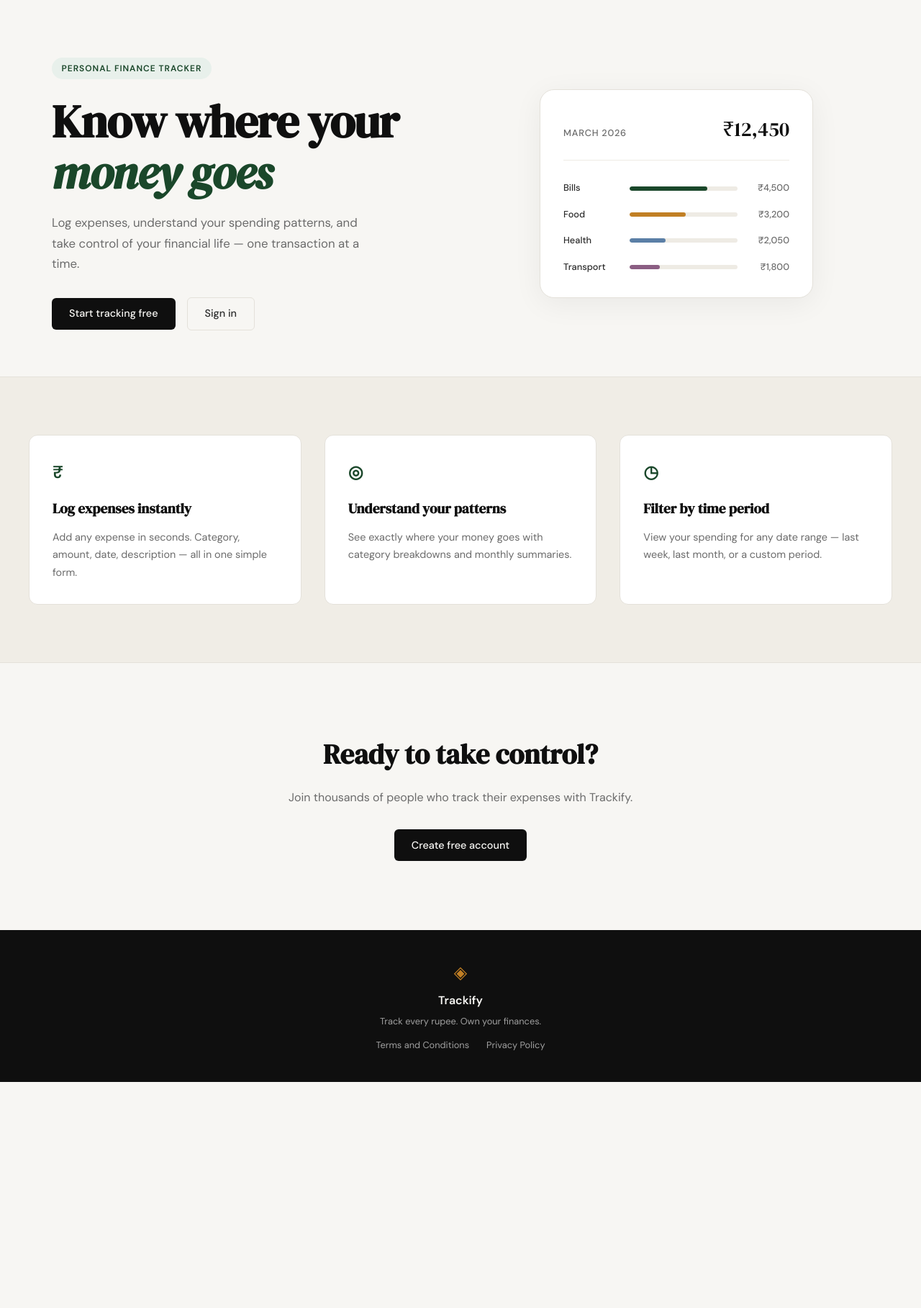
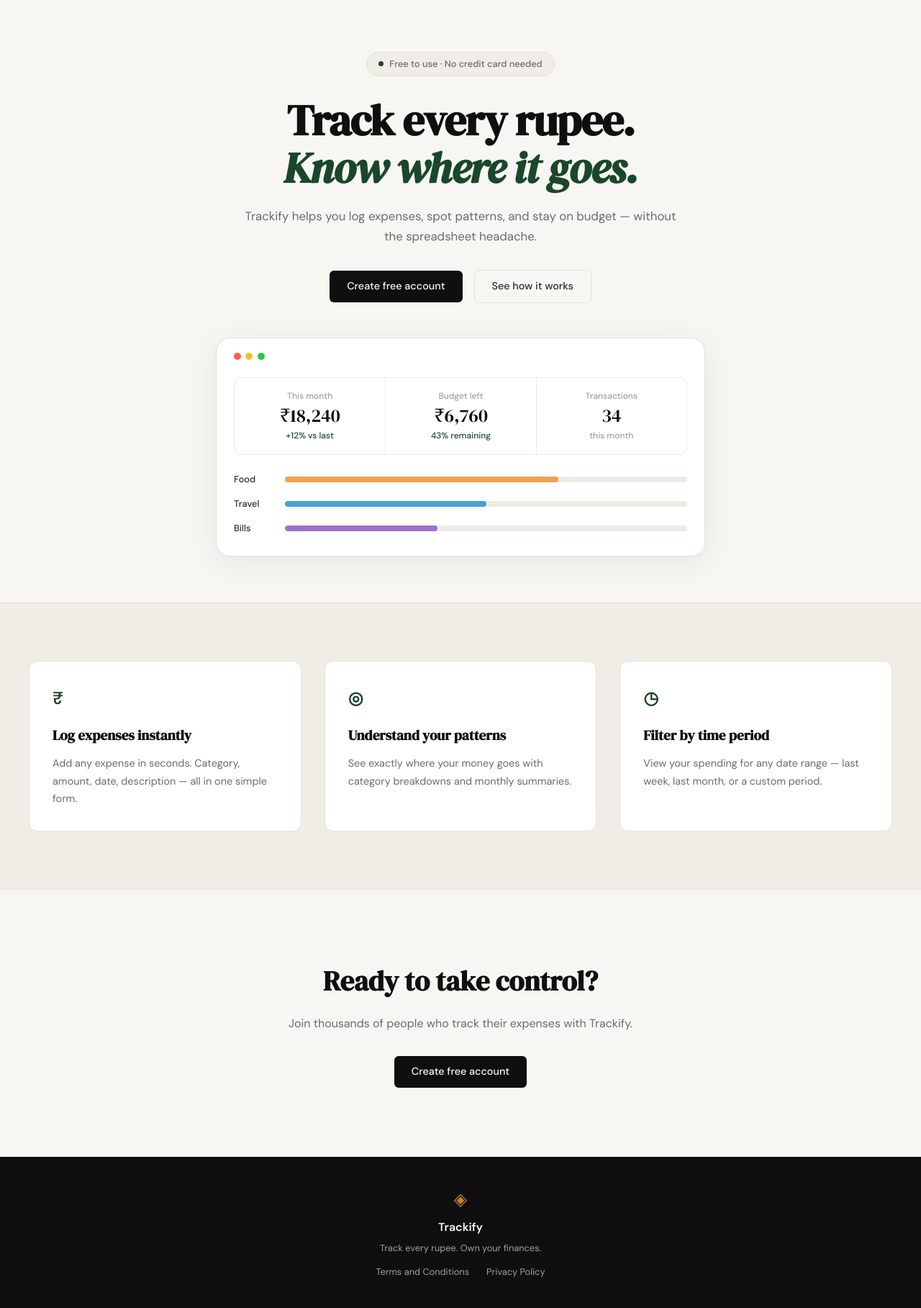
Before and after one commit to panchariyarohit486-cmyk/Trackify, a Flask app: page / in a window 1280 px wide. Shown: the part 61-1878 px from the top of the page at 72% size. Before the commit the page ends 1564 px from the top, so only its background shows below. Run offline with Flask 3, Linux system fonts and the light colour scheme.

Commit message:
change the loading page layout

```diff
--- a/static/css/style.css
+++ b/static/css/style.css
@@ -120,141 +120,185 @@ a { color: inherit; text-decoration: none; }
 .main-content { min-height: calc(100vh - 60px - 100px); }
 
 /* ------------------------------------------------------------------ */
-/* Hero                                                                */
+/* Hero — centered layout                                              */
 /* ------------------------------------------------------------------ */
 
-.hero {
-    padding: 5rem 2rem 4rem;
-    display: grid;
-    grid-template-columns: 1fr 1fr;
-    gap: 4rem;
-    align-items: center;
+.hero-centered {
+    padding: 4.5rem 2rem 0;
+    text-align: center;
     max-width: var(--max-width);
     margin: 0 auto;
 }
 
-.hero-badge {
-    display: inline-block;
-    background: var(--accent-light);
-    color: var(--accent);
-    font-size: 0.75rem;
-    font-weight: 600;
-    letter-spacing: 0.08em;
-    text-transform: uppercase;
-    padding: 0.35rem 0.85rem;
-    border-radius: 999px;
-    margin-bottom: 1.5rem;
+.hero-centered-inner {
+    max-width: 620px;
+    margin: 0 auto 3rem;
 }
 
-.hero-title {
+.hero-pill {
+    display: inline-flex;
+    align-items: center;
+    gap: 0.5rem;
+    background: var(--paper-warm);
+    border: 1px solid var(--border);
+    color: var(--ink-muted);
+    font-size: 0.8rem;
+    font-weight: 500;
+    padding: 0.35rem 1rem;
+    border-radius: 999px;
+    margin-bottom: 1.75rem;
+}
+
+.hero-pill-dot {
+    width: 7px;
+    height: 7px;
+    background: var(--accent);
+    border-radius: 50%;
+    flex-shrink: 0;
+}
+
+.hero-centered-title {
     font-family: var(--font-display);
-    font-size: clamp(2.5rem, 5vw, 4rem);
+    font-size: clamp(2.5rem, 5vw, 3.75rem);
     line-height: 1.1;
     letter-spacing: -0.02em;
     color: var(--ink);
     margin-bottom: 1.25rem;
 }
 
-.hero-title em {
+.hero-centered-title em {
     font-style: italic;
     color: var(--accent);
 }
 
-.hero-subtitle {
+.hero-centered-subtitle {
     font-size: 1.05rem;
     color: var(--ink-muted);
     line-height: 1.7;
-    max-width: 460px;
     margin-bottom: 2rem;
 }
 
-.hero-actions {
+.hero-centered-actions {
     display: flex;
+    justify-content: center;
+    align-items: center;
     gap: 1rem;
-    align-items: center;
+    flex-wrap: wrap;
 }
 
 /* ------------------------------------------------------------------ */
-/* Mock card (hero visual)                                             */
+/* Dashboard preview card                                              */
 /* ------------------------------------------------------------------ */
 
-.hero-visual {
-    display: flex;
-    justify-content: center;
+.dashboard-preview {
+    max-width: 680px;
+    margin: 0 auto;
+    padding-bottom: 4rem;
 }
 
-.mock-card {
+.preview-window {
     background: var(--paper-card);
     border: 1px solid var(--border);
     border-radius: var(--radius-lg);
-    padding: 2rem;
-    width: 100%;
-    max-width: 380px;
-    box-shadow: 0 8px 40px rgba(0,0,0,0.06);
+    padding: 1.25rem 1.5rem 1.75rem;
+    box-shadow: 0 8px 40px rgba(0, 0, 0, 0.07);
 }
 
-.mock-card-header {
+.preview-dots {
     display: flex;
-    justify-content: space-between;
-    align-items: baseline;
-    margin-bottom: 1.75rem;
-    padding-bottom: 1.25rem;
-    border-bottom: 1px solid var(--border-soft);
+    gap: 0.4rem;
+    margin-bottom: 1.5rem;
 }
 
-.mock-label {
-    font-size: 0.8rem;
-    font-weight: 500;
-    color: var(--ink-muted);
-    text-transform: uppercase;
-    letter-spacing: 0.06em;
+.dot {
+    width: 10px;
+    height: 10px;
+    border-radius: 50%;
 }
 
-.mock-total {
-    font-family: var(--font-display);
-    font-size: 1.75rem;
-    color: var(--ink);
+.dot-red    { background: #ff5f57; }
+.dot-yellow { background: #febc2e; }
+.dot-green-dot { background: #28c840; }
+
+.preview-stats {
+    display: grid;
+    grid-template-columns: repeat(3, 1fr);
+    gap: 0;
+    margin-bottom: 1.5rem;
+    border: 1px solid var(--border-soft);
+    border-radius: var(--radius-md);
+    overflow: hidden;
 }
 
-.mock-bars { display: flex; flex-direction: column; gap: 1rem; }
-
-.mock-bar-row {
-    display: grid;
-    grid-template-columns: 80px 1fr 60px;
-    align-items: center;
-    gap: 0.75rem;
+.stat-card {
+    display: flex;
+    flex-direction: column;
+    gap: 0.2rem;
+    padding: 1rem 1.25rem;
 }
 
-.mock-cat {
+.stat-card + .stat-card {
+    border-left: 1px solid var(--border-soft);
+}
+
+.stat-label {
+    font-size: 0.75rem;
+    color: var(--ink-faint);
+    font-weight: 500;
+}
+
+.stat-value {
+    font-family: var(--font-display);
+    font-size: 1.6rem;
+    color: var(--ink);
+    line-height: 1.15;
+}
+
+.stat-change {
+    font-size: 0.75rem;
+    font-weight: 500;
+}
+
+.stat-change.positive { color: var(--accent); }
+.stat-change.neutral  { color: var(--ink-faint); }
+
+.preview-bars {
+    display: flex;
+    flex-direction: column;
+    gap: 0.85rem;
+}
+
+.preview-bar-row {
+    display: grid;
+    grid-template-columns: 55px 1fr;
+    align-items: center;
+    gap: 1rem;
+}
+
+.preview-cat {
     font-size: 0.8rem;
     font-weight: 500;
     color: var(--ink-soft);
+    text-align: left;
 }
 
-.mock-bar-track {
-    height: 6px;
+.preview-bar-track {
+    height: 8px;
     background: var(--border-soft);
     border-radius: 999px;
     overflow: hidden;
 }
 
-.mock-bar {
+.preview-bar {
     height: 100%;
-    background: var(--accent);
     border-radius: 999px;
     transition: width 0.6s ease;
 }
 
-.mock-bar-2 { background: var(--accent-2); }
-.mock-bar-3 { background: #5b7fa6; }
-.mock-bar-4 { background: #8b5e83; }
+.bar-orange { background: #f0a050; }
+.bar-blue   { background: #4a9fd4; }
+.bar-purple { background: #9b72cf; }
 
-.mock-amt {
-    font-size: 0.8rem;
-    font-weight: 500;
-    color: var(--ink-muted);
-    text-align: right;
-}
 
 /* ------------------------------------------------------------------ */
 /* Buttons                                                             */
@@ -600,19 +644,14 @@ a { color: inherit; text-decoration: none; }
 /* ------------------------------------------------------------------ */
 
 @media (max-width: 900px) {
-    .hero {
-        grid-template-columns: 1fr;
-        text-align: center;
-    }
+    .features-inner { grid-template-columns: 1fr; }
 
-    .hero-subtitle { max-width: 100%; }
-    .hero-actions { justify-content: center; }
-    .hero-visual { display: none; }
-
-    .features-inner { grid-template-columns: 1fr; }
+    .preview-stats { grid-template-columns: 1fr; }
+    .stat-card + .stat-card { border-left: none; border-top: 1px solid var(--border-soft); }
 }
 
 @media (max-width: 600px) {
     .nav-links a:not(.nav-cta) { display: none; }
-    .hero { padding: 3rem 1rem 2rem; }
+    .hero-centered { padding: 3rem 1rem 0; }
+    .stat-value { font-size: 1.3rem; }
 }
--- a/templates/landing.html
+++ b/templates/landing.html
@@ -4,64 +4,75 @@
 
 {% block content %}
 
-<section class="hero">
-    <div class="hero-inner">
-        <div class="hero-badge">Personal Finance Tracker</div>
-        <h1 class="hero-title">
-            Know where your<br>
-            <em>money goes</em>
+<section class="hero-centered">
+    <div class="hero-centered-inner">
+        <div class="hero-pill">
+            <span class="hero-pill-dot"></span>
+            Free to use · No credit card needed
+        </div>
+        <h1 class="hero-centered-title">
+            Track every rupee.<br>
+            <em>Know where it goes.</em>
         </h1>
-        <p class="hero-subtitle">
-            Log expenses, understand your spending patterns,
-            and take control of your financial life —
-            one transaction at a time.
+        <p class="hero-centered-subtitle">
+            Trackify helps you log expenses, spot patterns, and stay
+            on budget — without the spreadsheet headache.
         </p>
-        <div class="hero-actions">
-            <a href="{{ url_for('register') }}" class="btn-primary">Start tracking free</a>
-            <a href="{{ url_for('login') }}" class="btn-ghost">Sign in</a>
+        <div class="hero-centered-actions">
+            <a href="{{ url_for('register') }}" class="btn-primary">Create free account</a>
+            <a href="#features" class="btn-ghost">See how it works</a>
         </div>
     </div>
-    <div class="hero-visual">
-        <div class="mock-card">
-            <div class="mock-card-header">
-                <span class="mock-label">March 2026</span>
-                <span class="mock-total">₹12,450</span>
+
+    <div class="dashboard-preview">
+        <div class="preview-window">
+            <div class="preview-dots">
+                <span class="dot dot-red"></span>
+                <span class="dot dot-yellow"></span>
+                <span class="dot dot-green-dot"></span>
             </div>
-            <div class="mock-bars">
-                <div class="mock-bar-row">
-                    <span class="mock-cat">Bills</span>
-                    <div class="mock-bar-track">
-                        <div class="mock-bar" style="width: 72%"></div>
+            <div class="preview-stats">
+                <div class="stat-card">
+                    <span class="stat-label">This month</span>
+                    <span class="stat-value">₹18,240</span>
+                    <span class="stat-change positive">+12% vs last</span>
+                </div>
+                <div class="stat-card">
+                    <span class="stat-label">Budget left</span>
+                    <span class="stat-value">₹6,760</span>
+                    <span class="stat-change positive">43% remaining</span>
+                </div>
+                <div class="stat-card">
+                    <span class="stat-label">Transactions</span>
+                    <span class="stat-value">34</span>
+                    <span class="stat-change neutral">this month</span>
+                </div>
+            </div>
+            <div class="preview-bars">
+                <div class="preview-bar-row">
+                    <span class="preview-cat">Food</span>
+                    <div class="preview-bar-track">
+                        <div class="preview-bar bar-orange" style="width: 68%"></div>
                     </div>
-                    <span class="mock-amt">₹4,500</span>
                 </div>
-                <div class="mock-bar-row">
-                    <span class="mock-cat">Food</span>
-                    <div class="mock-bar-track">
-                        <div class="mock-bar mock-bar-2" style="width: 52%"></div>
+                <div class="preview-bar-row">
+                    <span class="preview-cat">Travel</span>
+                    <div class="preview-bar-track">
+                        <div class="preview-bar bar-blue" style="width: 50%"></div>
                     </div>
-                    <span class="mock-amt">₹3,200</span>
                 </div>
-                <div class="mock-bar-row">
-                    <span class="mock-cat">Health</span>
-                    <div class="mock-bar-track">
-                        <div class="mock-bar mock-bar-3" style="width: 33%"></div>
+                <div class="preview-bar-row">
+                    <span class="preview-cat">Bills</span>
+                    <div class="preview-bar-track">
+                        <div class="preview-bar bar-purple" style="width: 38%"></div>
                     </div>
-                    <span class="mock-amt">₹2,050</span>
-                </div>
-                <div class="mock-bar-row">
-                    <span class="mock-cat">Transport</span>
-                    <div class="mock-bar-track">
-                        <div class="mock-bar mock-bar-4" style="width: 28%"></div>
-                    </div>
-                    <span class="mock-amt">₹1,800</span>
                 </div>
             </div>
         </div>
     </div>
 </section>
 
-<section class="features">
+<section class="features" id="features">
     <div class="features-inner">
         <div class="feature-card">
             <div class="feature-icon">₹</div>
```
